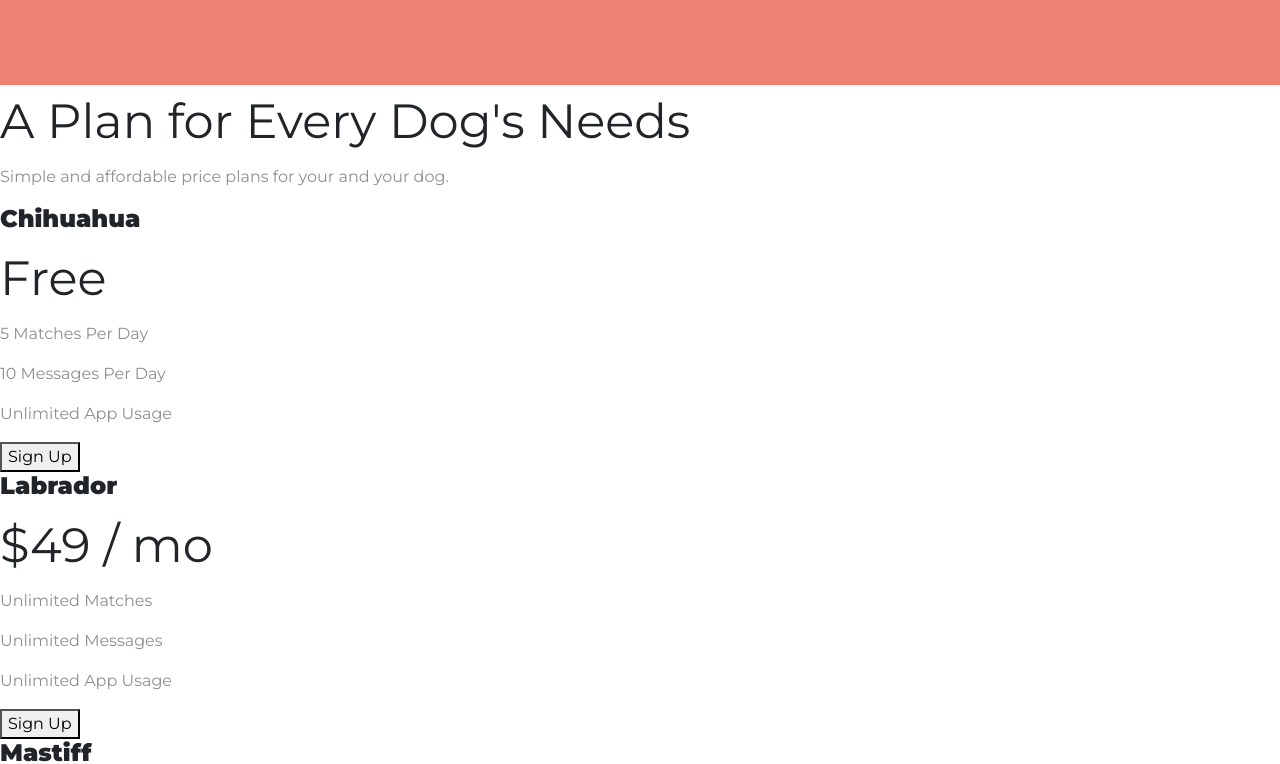
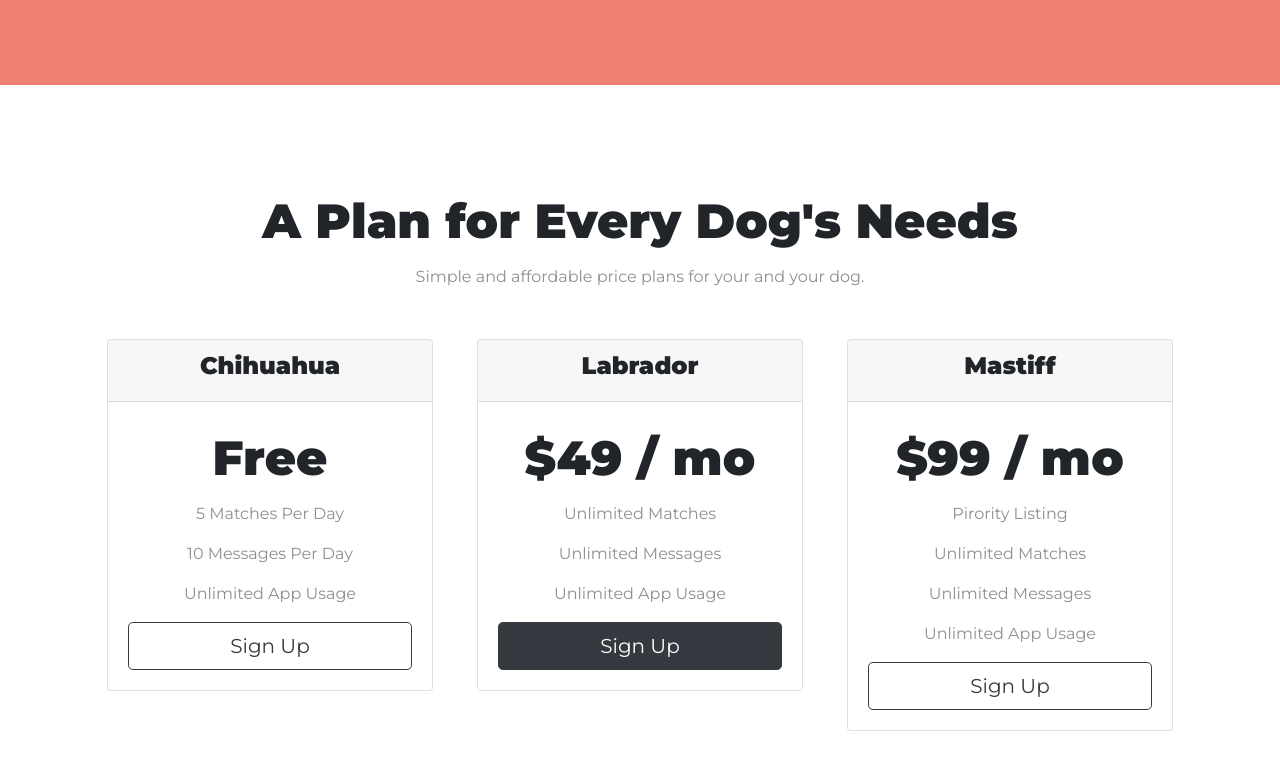
Before and after one commit to mawais54013/TinDog, a plain HTML site: page index.html in a window 1280 px wide. Shown: the part 1869-2633 px from the top of the page. Drawn offline with nearby package versions, Linux system fonts and the light colour scheme.

Commit message:
updated heading

```diff
--- a/css/styles.css
+++ b/css/styles.css
@@ -18,7 +18,7 @@ h2 {
     font-family: "Montserrat";
     font-size: 3rem;
     line-height: 1.5;
-    font-weight: 500;
+    font-weight: 600;
 }
 
 h3 {
@@ -110,3 +110,12 @@ p {
     width: 15%;
     margin: 20px 20px 50px;
 }
+
+#pricing {
+    padding: 100px;
+    text-align: center;
+}
+
+.pricing-column {
+    padding: 3% 2%;
+}
--- a/index.html
+++ b/index.html
@@ -98,7 +98,8 @@
                     <em>Pebbles, New York</em>
                 </div>
                 <div class="carousel-item">
-                    <h2>My dog used to be lonely, but with TinDog's help, they found the love of their life. I think</h2>
+                    <h2>My dog used to be lonely, but with TinDog's help, they found the love of their life. I think
+                    </h2>
                     <img class="testimonial-image" src="images/lady-img.jpg" alt="dog-profile">
                     <em>Beverly, Illinois</em>
                 </div>
@@ -127,30 +128,55 @@
         <h2>A Plan for Every Dog's Needs</h2>
         <p>Simple and affordable price plans for your and your dog.</p>
 
+        <div class="row">
 
+            <div class="pricing-column col-lg-4 col-md-6">
+                <div class="card">
+                    <div class="card-header">
                         <h3>Chihuahua</h3>
+                    </div>
+                    <div class="card-body">
                         <h2>Free</h2>
                         <p>5 Matches Per Day</p>
                         <p>10 Messages Per Day</p>
                         <p>Unlimited App Usage</p>
-        <button type="button">Sign Up</button>
+                        <button class="btn btn-lg btn-block btn-outline-dark" type="button">Sign Up</button>
+                    </div>
+                </div>
+            </div>
 
-
+            <div class="pricing-column col-lg-4 col-md-6">
+                <div class="card">
+                    <div class="card-header">
                         <h3>Labrador</h3>
+                    </div>
+                    <div class="card-body">
                         <h2>$49 / mo</h2>
                         <p>Unlimited Matches</p>
                         <p>Unlimited Messages</p>
                         <p>Unlimited App Usage</p>
-        <button type="button">Sign Up</button>
+                        <button class="btn btn-lg btn-block btn-dark" type="button">Sign Up</button>
+                    </div>
+                </div>
+            </div>
 
-
+            <div class="pricing-column col-lg-4">
+                <div class="card">
+                    <div class="card-header">
                         <h3>Mastiff</h3>
+                    </div>
+                    <div class="card-body">
                         <h2>$99 / mo</h2>
                         <p>Pirority Listing</p>
                         <p>Unlimited Matches</p>
                         <p>Unlimited Messages</p>
                         <p>Unlimited App Usage</p>
-        <button type="button">Sign Up</button>
+                        <button class="btn btn-lg btn-block btn-outline-dark" type="button">Sign Up</button>
+                    </div>
+                </div>
+            </div>
+
+        </div>
 
     </section>
 
```
Lines whose indentation alone changed are shown as unchanged.
